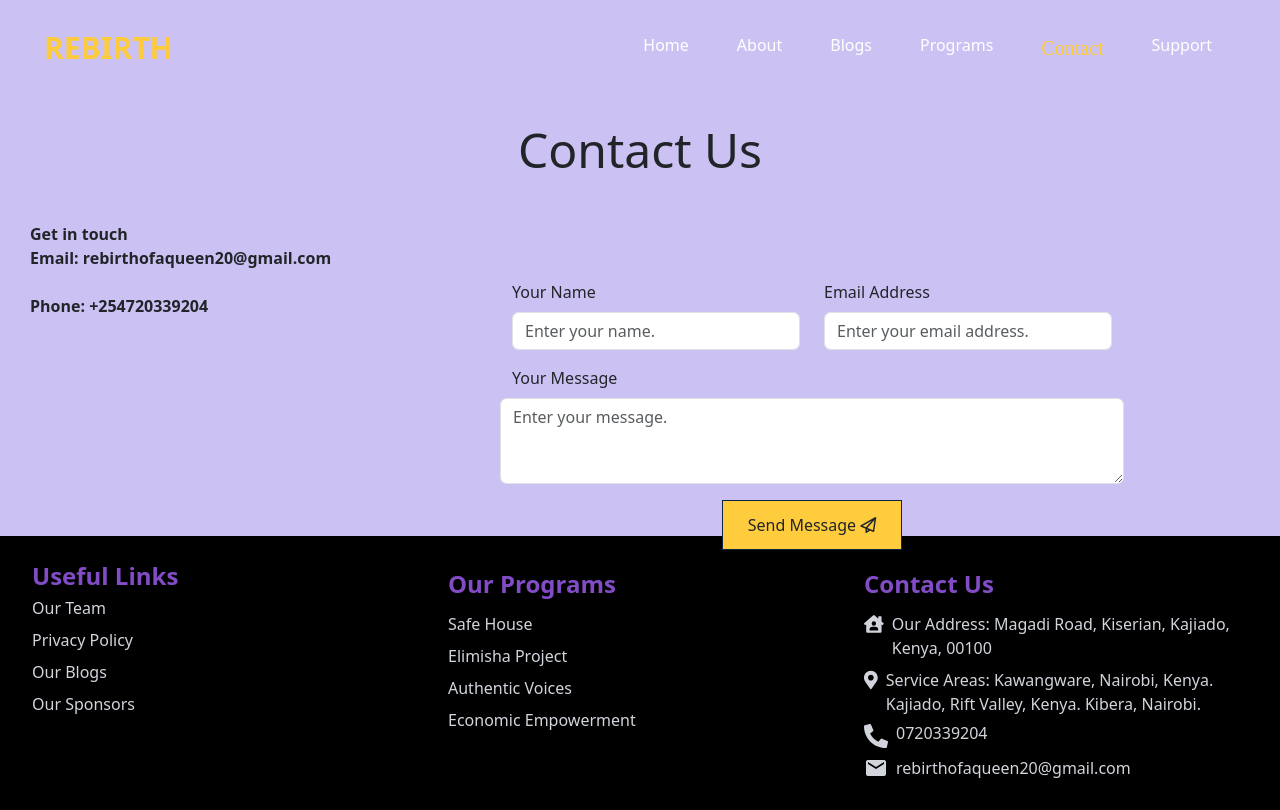
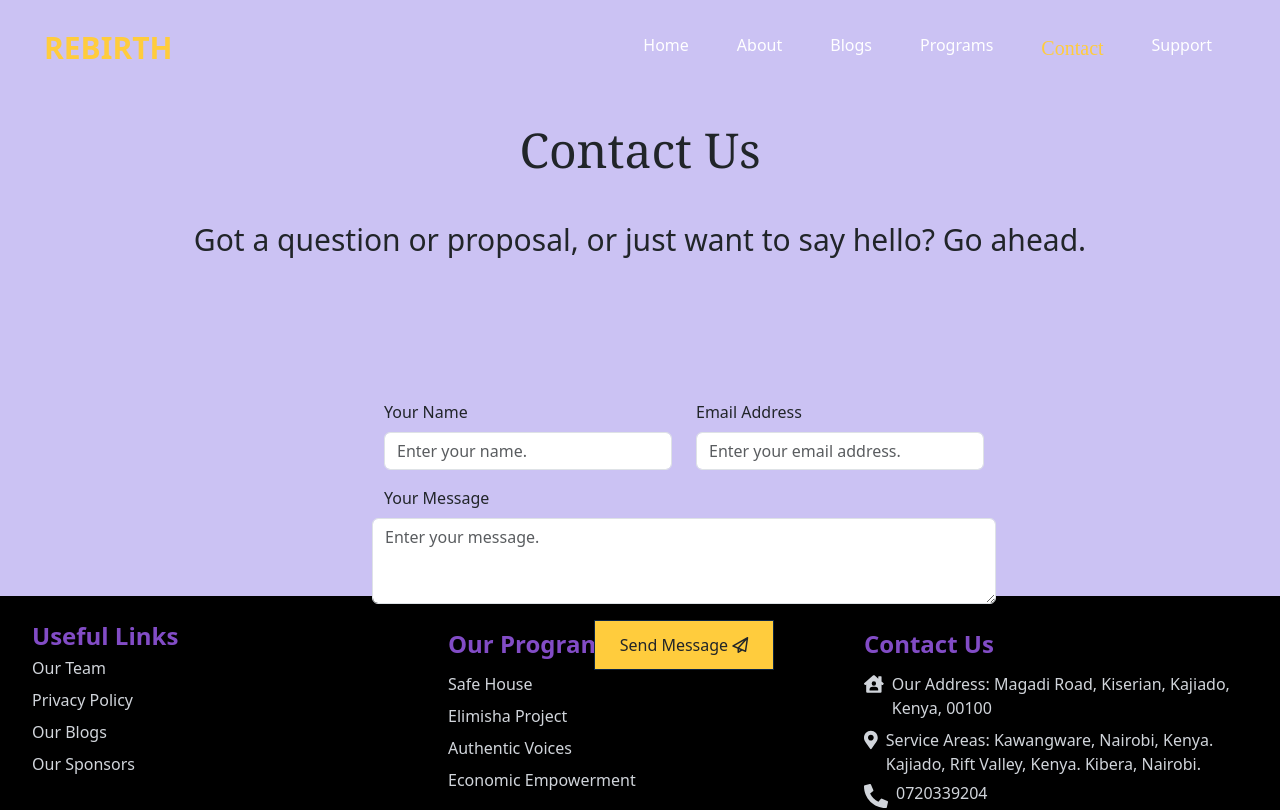
Before and after one commit to Rebirthers-Unite/Rebirth, a React (Vite) app in the folder client/: page /contact in a window 1280 px wide. Shown: the top 810 px of the page. Built offline with nearby package versions, Linux system fonts and the light colour scheme.

Commit message:
edit contact page

```diff
--- a/client/src/components/Contact/Contact.jsx
+++ b/client/src/components/Contact/Contact.jsx
@@ -8,21 +8,9 @@ function Contact() {
 		<div id='contact-page'>
 		<div id='div-content'>
 			<div className='mb-5 mt-3' >
-					<h1 className='text-5xl mb-5' style={{textAlign:'center'}}>Contact Us</h1>
+					<h1 className='text-5xl mb-5 font-serif' style={{textAlign:'center'}}>Contact Us</h1>
+					<h5 style={{textAlign: 'center'}} className='text-3xl'>Got a question or proposal, or just want to say hello? Go ahead.</h5>
 			</div>
-			<Row className='sec_sp'>
-				<Col lg='5' className='mb-5'>
-					<strong className='color_sec py-4'>Get in touch</strong>
-					<address>
-						<strong> Email: rebirthofaqueen20@gmail.com </strong>
-						<br />
-						<br />
-						<p>
-							<strong> Phone: +254720339204</strong>
-						</p>
-					</address>
-				</Col>
-				<Col lg='7' className='d-flex align-items-center'>
 					<form id='contacts-form'>
 					<div className="row mb-3">
 
@@ -47,8 +35,6 @@ function Contact() {
 					<button type="submit" id='send-button'>Send Message  <i className="fa-regular fa-paper-plane"></i></button>
 					</div>
 				</form>
-				</Col>
-			</Row>
 			</div>
 		</div>
 	);
--- a/client/src/components/Contact/contact.css
+++ b/client/src/components/Contact/contact.css
@@ -2,7 +2,7 @@
     background-color: #CBC2F3;
     margin-top: -100px;
     padding: 30px;
-    height: 540px
+    height: 600px
 }
 
 #div-content{
@@ -35,8 +35,8 @@ input{
 
 #contacts-form{
         position: absolute;
-        top: 35%;
-        left: 40%;
+        top: 50%;
+        left: 30%;
         width: 600px
 }
 
```
